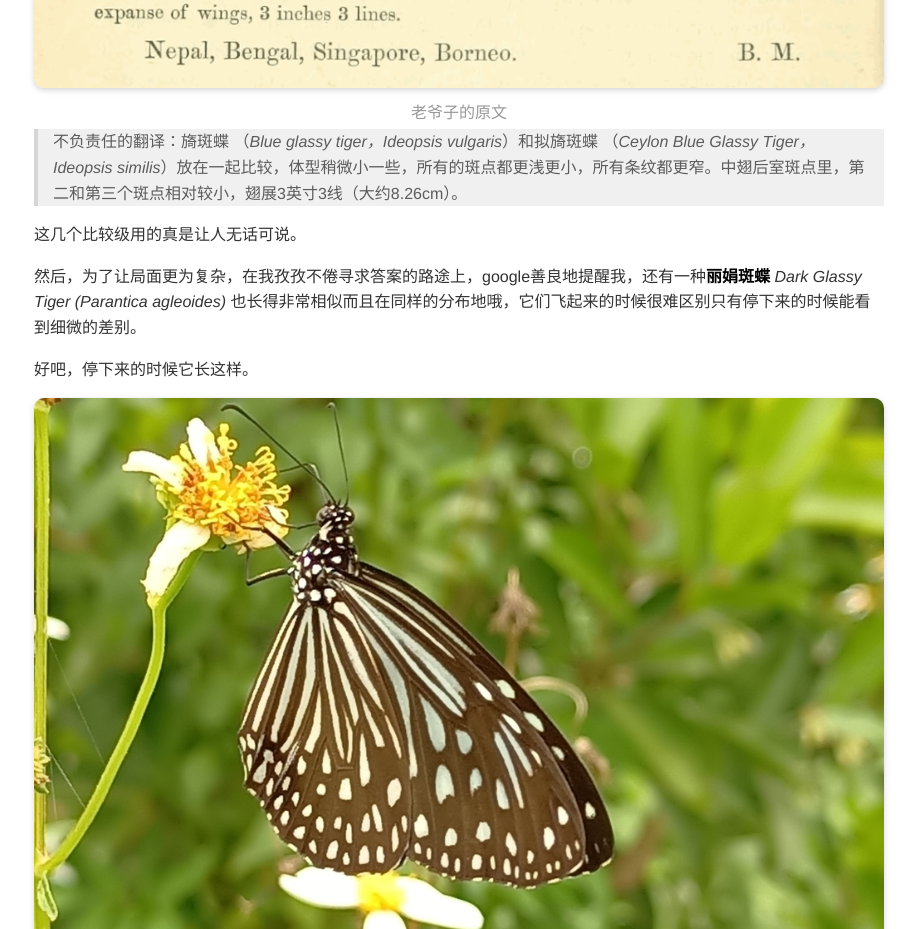
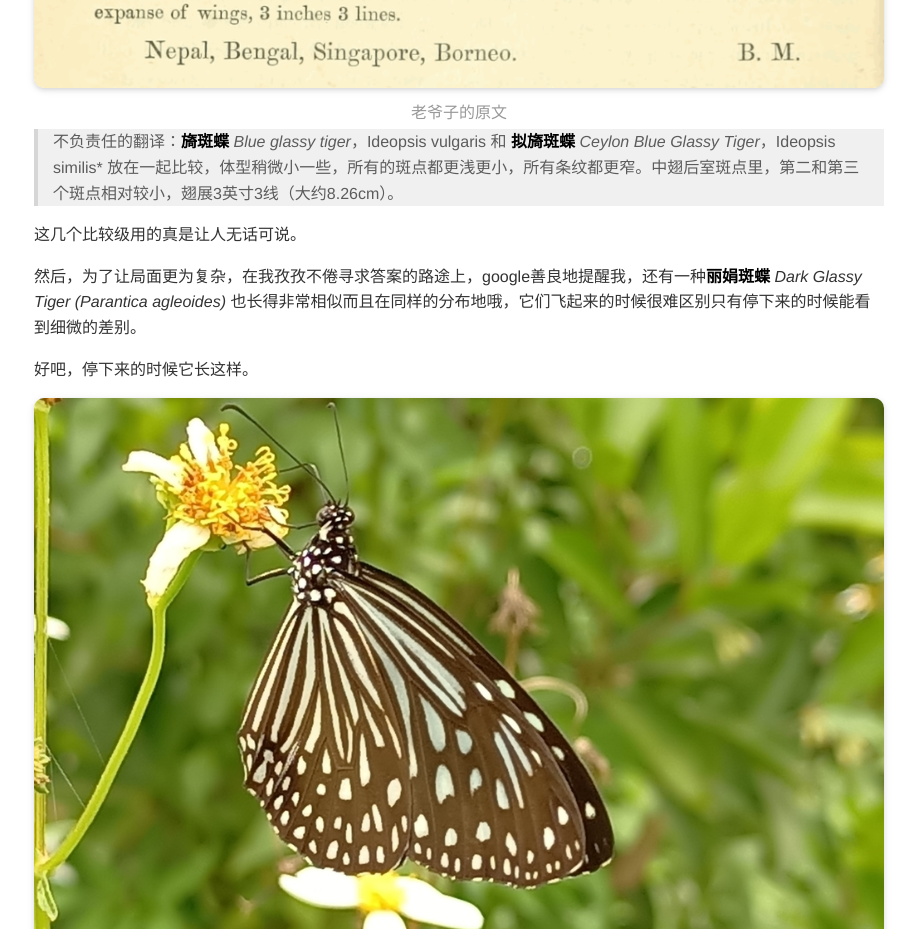
Before and after one commit to leonzhao101/leonzhao101.github.io, a plain HTML site: page 2023-08-13关于蝴蝶的鉴定/2023-08-12.html in a window 1280 px wide. Shown: the part 2160-3089 px from the top of the page, without its empty margins (181-1098 px from the left). Drawn offline with nearby package versions, Linux system fonts and the light colour scheme.

Commit message:
fix format

```diff
--- a/2023-08-13关于蝴蝶的鉴定/2023-08-12.html
+++ b/2023-08-13关于蝴蝶的鉴定/2023-08-12.html
@@ -319,7 +319,7 @@ pre[data-line] .line-highlight[data-end]:after {
     </div><br>
 </center>
 <blockquote>
-<p>&#x4E0D;&#x8D1F;&#x8D23;&#x4EFB;&#x7684;&#x7FFB;&#x8BD1;&#xFF1A;&#x65D6;&#x6591;&#x8776; &#xFF08;<em>Blue glassy tiger&#xFF0C;Ideopsis vulgaris</em>&#xFF09;&#x548C;&#x62DF;&#x65D6;&#x6591;&#x8776; &#xFF08;<em>Ceylon Blue Glassy Tiger&#xFF0C;Ideopsis similis</em>&#xFF09;&#x653E;&#x5728;&#x4E00;&#x8D77;&#x6BD4;&#x8F83;&#xFF0C;&#x4F53;&#x578B;&#x7A0D;&#x5FAE;&#x5C0F;&#x4E00;&#x4E9B;&#xFF0C;&#x6240;&#x6709;&#x7684;&#x6591;&#x70B9;&#x90FD;&#x66F4;&#x6D45;&#x66F4;&#x5C0F;&#xFF0C;&#x6240;&#x6709;&#x6761;&#x7EB9;&#x90FD;&#x66F4;&#x7A84;&#x3002;&#x4E2D;&#x7FC5;&#x540E;&#x5BA4;&#x6591;&#x70B9;&#x91CC;&#xFF0C;&#x7B2C;&#x4E8C;&#x548C;&#x7B2C;&#x4E09;&#x4E2A;&#x6591;&#x70B9;&#x76F8;&#x5BF9;&#x8F83;&#x5C0F;&#xFF0C;&#x7FC5;&#x5C55;3&#x82F1;&#x5BF8;3&#x7EBF;&#xFF08;&#x5927;&#x7EA6;8.26cm&#xFF09;&#x3002;</p>
+<p>&#x4E0D;&#x8D1F;&#x8D23;&#x4EFB;&#x7684;&#x7FFB;&#x8BD1;&#xFF1A;<strong>&#x65D6;&#x6591;&#x8776;</strong> <em>Blue glassy tiger</em>&#xFF0C;Ideopsis vulgaris &#x548C; <strong>&#x62DF;&#x65D6;&#x6591;&#x8776;</strong> <em>Ceylon Blue Glassy Tiger</em>&#xFF0C;Ideopsis similis* &#x653E;&#x5728;&#x4E00;&#x8D77;&#x6BD4;&#x8F83;&#xFF0C;&#x4F53;&#x578B;&#x7A0D;&#x5FAE;&#x5C0F;&#x4E00;&#x4E9B;&#xFF0C;&#x6240;&#x6709;&#x7684;&#x6591;&#x70B9;&#x90FD;&#x66F4;&#x6D45;&#x66F4;&#x5C0F;&#xFF0C;&#x6240;&#x6709;&#x6761;&#x7EB9;&#x90FD;&#x66F4;&#x7A84;&#x3002;&#x4E2D;&#x7FC5;&#x540E;&#x5BA4;&#x6591;&#x70B9;&#x91CC;&#xFF0C;&#x7B2C;&#x4E8C;&#x548C;&#x7B2C;&#x4E09;&#x4E2A;&#x6591;&#x70B9;&#x76F8;&#x5BF9;&#x8F83;&#x5C0F;&#xFF0C;&#x7FC5;&#x5C55;3&#x82F1;&#x5BF8;3&#x7EBF;&#xFF08;&#x5927;&#x7EA6;8.26cm&#xFF09;&#x3002;</p>
 </blockquote>
 <p>&#x8FD9;&#x51E0;&#x4E2A;&#x6BD4;&#x8F83;&#x7EA7;&#x7528;&#x7684;&#x771F;&#x662F;&#x8BA9;&#x4EBA;&#x65E0;&#x8BDD;&#x53EF;&#x8BF4;&#x3002;</p>
 <p>&#x7136;&#x540E;&#xFF0C;&#x4E3A;&#x4E86;&#x8BA9;&#x5C40;&#x9762;&#x66F4;&#x4E3A;&#x590D;&#x6742;&#xFF0C;&#x5728;&#x6211;&#x5B5C;&#x5B5C;&#x4E0D;&#x5026;&#x5BFB;&#x6C42;&#x7B54;&#x6848;&#x7684;&#x8DEF;&#x9014;&#x4E0A;&#xFF0C;google&#x5584;&#x826F;&#x5730;&#x63D0;&#x9192;&#x6211;&#xFF0C;&#x8FD8;&#x6709;&#x4E00;&#x79CD;<strong>&#x4E3D;&#x5A1F;&#x6591;&#x8776;</strong> <em>Dark Glassy Tiger (Parantica agleoides)</em> &#x4E5F;&#x957F;&#x5F97;&#x975E;&#x5E38;&#x76F8;&#x4F3C;&#x800C;&#x4E14;&#x5728;&#x540C;&#x6837;&#x7684;&#x5206;&#x5E03;&#x5730;&#x54E6;&#xFF0C;&#x5B83;&#x4EEC;&#x98DE;&#x8D77;&#x6765;&#x7684;&#x65F6;&#x5019;&#x5F88;&#x96BE;&#x533A;&#x522B;&#x53EA;&#x6709;&#x505C;&#x4E0B;&#x6765;&#x7684;&#x65F6;&#x5019;&#x80FD;&#x770B;&#x5230;&#x7EC6;&#x5FAE;&#x7684;&#x5DEE;&#x522B;&#x3002;</p>
```
Also changed, not shown: 1 other file.
